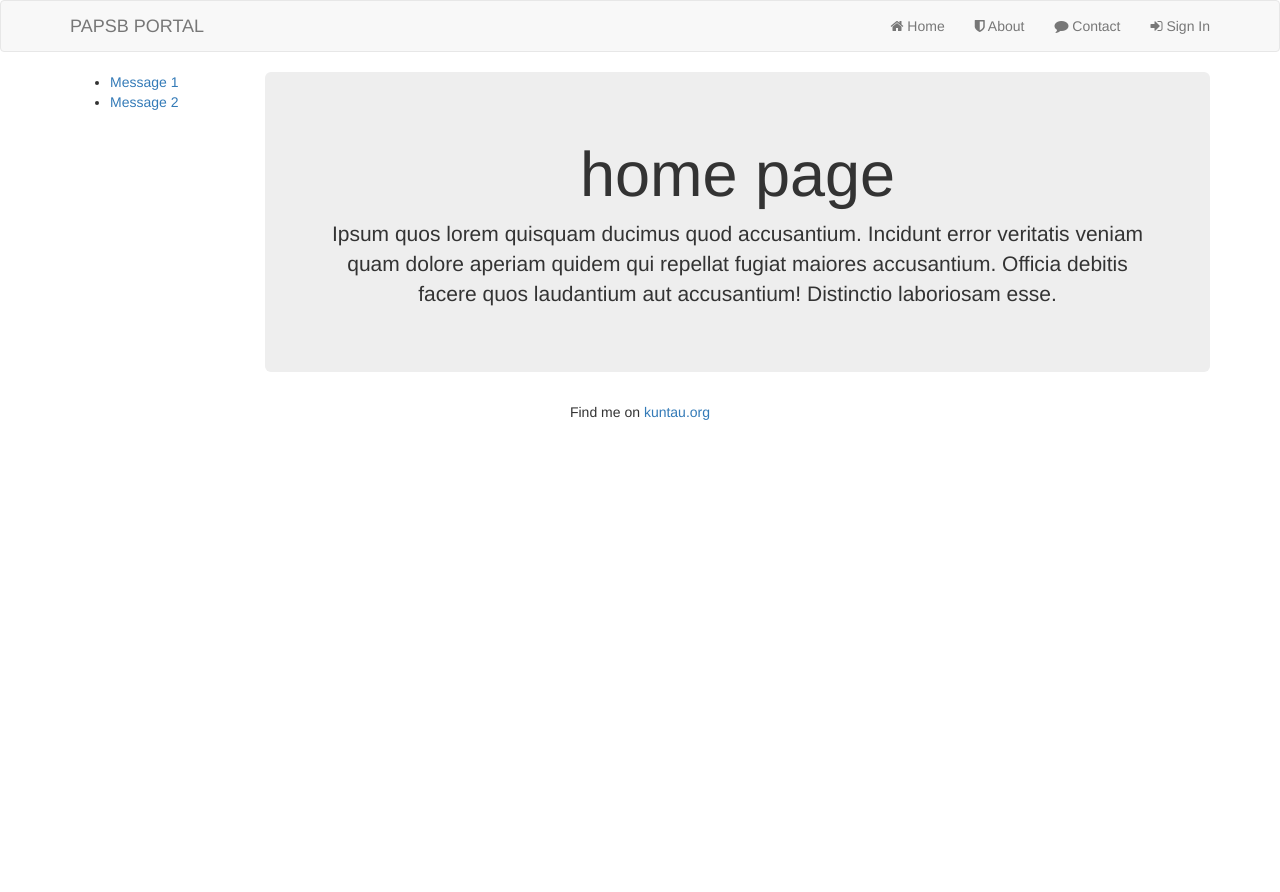
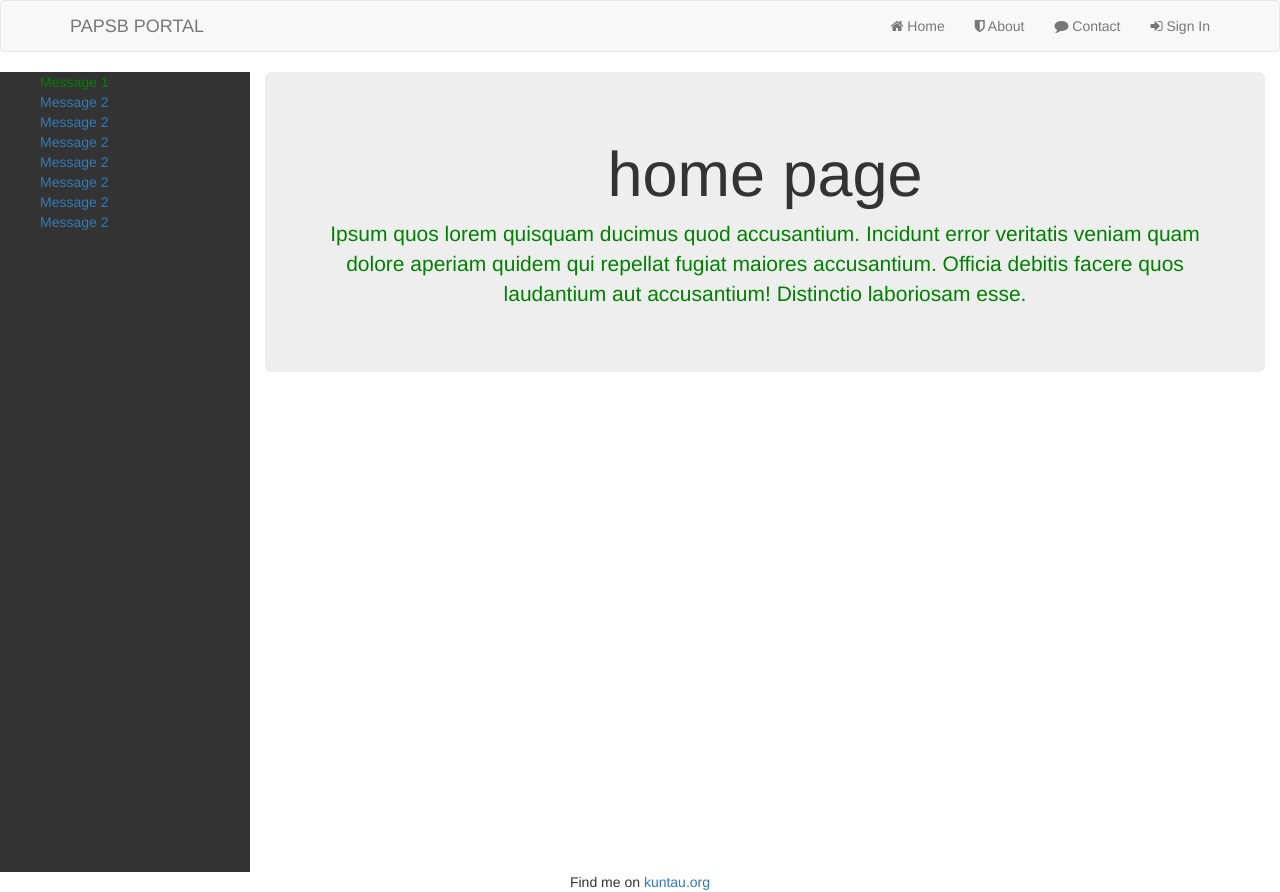
Before and after one commit to kuntau/node-spa-partials, a website: page public/index.html at #/home in a window 1280 px wide. Before the commit the page ends 800 px from the top, so only its background shows below. Drawn offline with nearby package versions, Linux system fonts and the light colour scheme; some packages are replaced by stand-ins of ours; a script that the page names is missing.

Commit message:
kind of working. need polish

```diff
--- a/bower.json
+++ b/bower.json
@@ -20,6 +20,6 @@
     "bootstrap": "^3.x",
     "font-awesome": "^4.x",
     "angular-ui-router": "^0.x",
-    "angular-ui-bootstrap-bower": "~0.11.0"
+    "angular-ui-bootstrap-bower": "^0.x"
   }
 }
--- a/package.json
+++ b/package.json
@@ -21,5 +21,8 @@
     "morgan": "^1.0.1",
     "passport": "^0.2.0",
     "passport-local": "^1.0.0"
+  },
+  "devDependencies": {
+    "gulp-nodemon": "^1.0.4"
   }
 }
--- a/public/css/main.css
+++ b/public/css/main.css
@@ -3,3 +3,35 @@
 #2B292A
 
 */
+
+#sidebar-wrapper {
+  width: 250px;
+  position: fixed;
+  padding-right: 0;
+  padding-left: 0;
+  background: #333;
+  height: 100vh;
+}
+
+#content-wrapper {
+  /* margin-left: 250px; */
+  /* position: absolute; */
+  padding: 0;
+  padding-left: 250px;
+  height: 100vh;
+  -webkit-transition: all 0.5s ease;
+  transition: all 0.5s ease;
+  background: #fff;
+}
+
+.blue {
+  color: blue;
+}
+
+.green {
+  color: green;
+}
+
+.nav a {
+  cursor: pointer;
+}
--- a/public/index.html
+++ b/public/index.html
@@ -10,6 +10,7 @@
 
   <link rel="stylesheet" href="libs/bootstrap/dist/css/bootstrap.min.css" />
   <link rel="stylesheet" href="libs/font-awesome/css/font-awesome.min.css" />
+  <link rel="stylesheet" href="css/main.css" />
   <style>
     /*html                { overflow-y: scroll; }*/
     /*body                { padding-top: 50px; }*/
@@ -34,20 +35,18 @@
           <li><a ui-sref="home"><i class="fa fa-home"></i> Home</a></li>
           <li><a ui-sref="about"><i class="fa fa-shield"></i> About</a></li>
           <li><a ui-sref="contact"><i class="fa fa-comment"></i> Contact</a></li>
-          <li><a href="" app-login="login"><i class="fa fa-sign-in"></i> Sign In</a></li>
+          <li><a app-login="login"><i class="fa fa-sign-in"></i> Sign In</a></li>
           <!-- <li><a ui&#45;sref="login"><i class="fa fa&#45;sign&#45;in"></i> Sign In</a></li> -->
-          <!--<li><input type="text" placeholder="username"/></li>-->
-          <!--<li><input type="password" placeholder="password"/></li>-->
         </ul>
       </div>
     </nav>
   </header>
 
   <!-- main content and injected views -->
-  <div id="main" class="container">
+  <div id="main" class="wrapper">
 
     <!-- angular templating -->
-    <section class="row" ui-view></section>
+    <section class="main-ui-view" ui-view></section>
 
   </div>
 
@@ -56,7 +55,7 @@
     Find me on <a href="http://kuntau.org">kuntau.org</a>
   </footer>
 
-  <ng-include src="'views/login.html'"></ng-include>
+  <!--<ng-include src="'views/login.html'"></ng-include>-->
 
   <script src="libs/angular/angular.min.js"></script>
   <script src="libs/jquery/dist/jquery.min.js"></script>
--- a/public/js/app.js
+++ b/public/js/app.js
@@ -85,6 +85,7 @@ kuntauApp.directive('appLogin', function () {
         $('#papsbLogin').modal('toggle');
       })
     }
+    //templateUrl: 'views/login.html'
     // template: 'Login'
   }
 })
--- a/public/views/home.html
+++ b/public/views/home.html
@@ -1,18 +1,32 @@
-<!-- about.html -->
+<!-- home.html -->
 
-<div class="col-xs-3 col-lg-2">
+<div id="sidebar-wrapper" class="sidebar">
+  <div class="sidebar-nav">
     <ul class="unstyled">
-    <li><a ui-sref=".message1">Message 1</a></li>
+      <li><a ui-sref=".message1" class="green">Message 1</a></li>
+      <li><a ui-sref=".message2">Message 2</a></li>
+      <li><a ui-sref=".message2">Message 2</a></li>
+      <li><a ui-sref=".message2">Message 2</a></li>
+      <li><a ui-sref=".message2">Message 2</a></li>
+      <li><a ui-sref=".message2">Message 2</a></li>
+      <li><a ui-sref=".message2">Message 2</a></li>
       <li><a ui-sref=".message2">Message 2</a></li>
     </ul>
   </div>
-<div class="col-xs-9 col-lg-10">
+</div>
+<div id="content-wrapper">
+  <div class="container-fluid">
+    <div class="row">
+      <div class="col-xs-12">
         <div class="jumbotron text-center" ui-view>
           <h1>home page</h1>
-    <p>
+          <p class="green">
             Ipsum quos lorem quisquam ducimus quod accusantium. Incidunt error veritatis
             veniam quam dolore aperiam quidem qui repellat fugiat maiores accusantium.
             Officia debitis facere quos laudantium aut accusantium! Distinctio laboriosam esse.
           </p>
         </div>
       </div>
+    </div>
+  </div>
+</div>
```
Also changed, not shown: gulpfile.js (+8 -4 lines), server.js (+5 -2 lines). Lines whose indentation alone changed are shown as unchanged.
